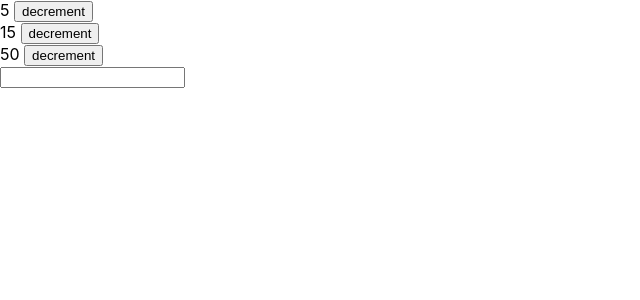
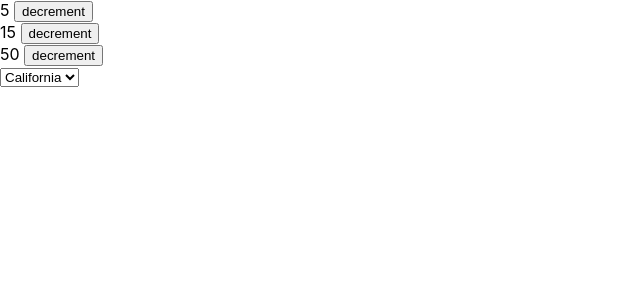
Before and after one commit to shahidsarker/ttp-residency-react-basics, a React (Create React App) app: page / in a window 1280 px wide. Shown: the top 300 px of the page, without its empty margins (0-640 px from the left). Built offline with nearby package versions, Linux system fonts and the light colour scheme.

Commit message:
SelectForm

```diff
--- a/src/App.js
+++ b/src/App.js
@@ -1,5 +1,6 @@
 import React, { Component } from "react";
 import FormTest from "./FormTest";
+import SelectForm from "./SelectForm";
 import Decrement from "./Decrement";
 import "./App.css";
 
@@ -10,7 +11,7 @@ class App extends Component {
         <Decrement start={5} />
         <Decrement start={15} />
         <Decrement start={50} />
-        <FormTest />
+        <SelectForm />
       </>
     );
   }
--- /dev/null
+++ b/src/SelectForm.js
@@ -0,0 +1,24 @@
+import React, { Component } from "react";
+
+class SelectForm extends Component {
+  constructor(props) {
+    super(props);
+    this.state = { usState: "CA" };
+  }
+
+  handleSelectChange = (event) => {
+    this.setState({ usState: event.target.value });
+  };
+
+  render() {
+    return (
+      <select value={this.state.usState} onChange={this.handleSelectChange}>
+        <option value="CA">California</option>
+        <option value="FL">Florida</option>
+        <option value="NY">New York</option>
+      </select>
+    );
+  }
+}
+
+export default SelectForm;
```
